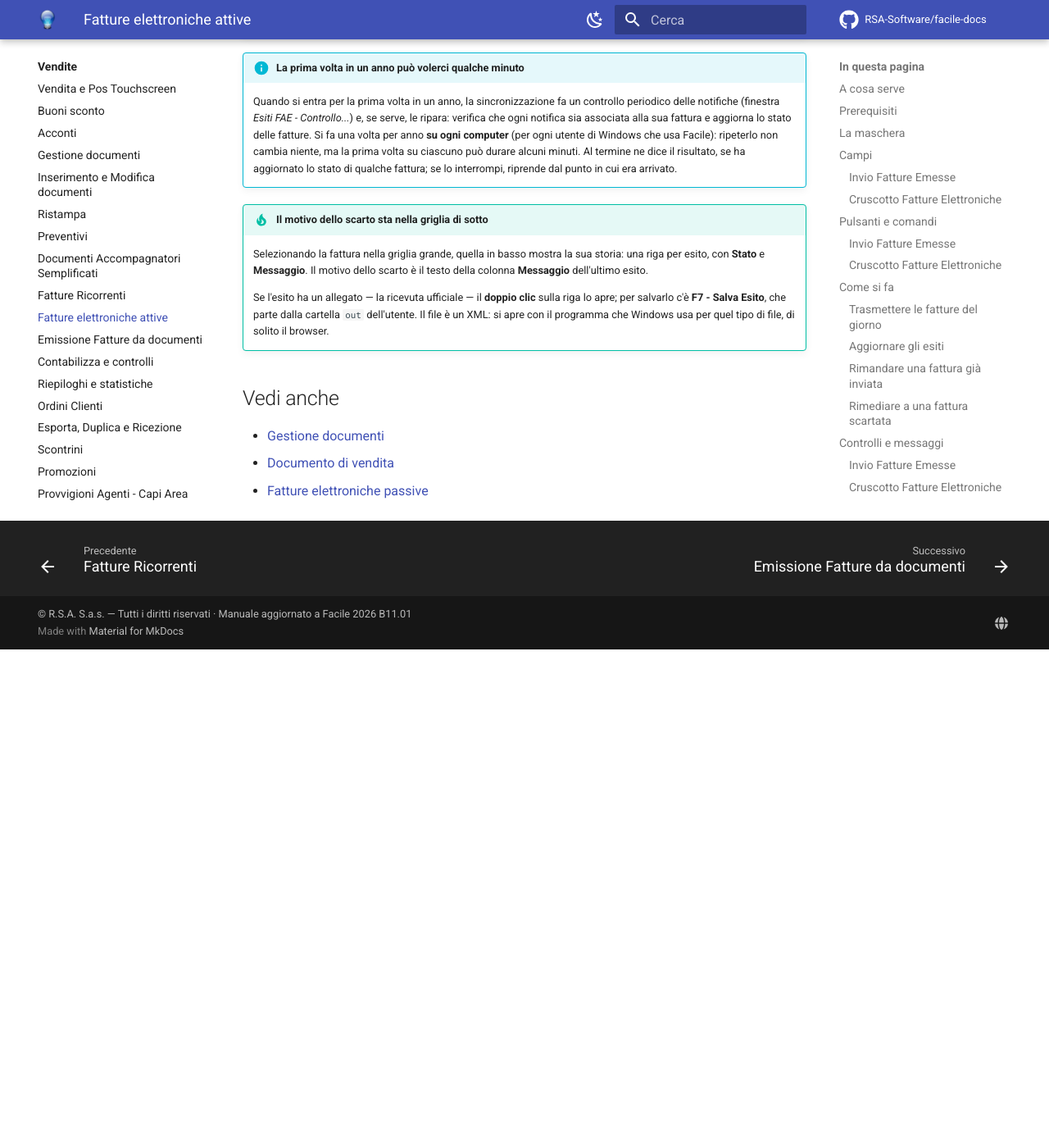
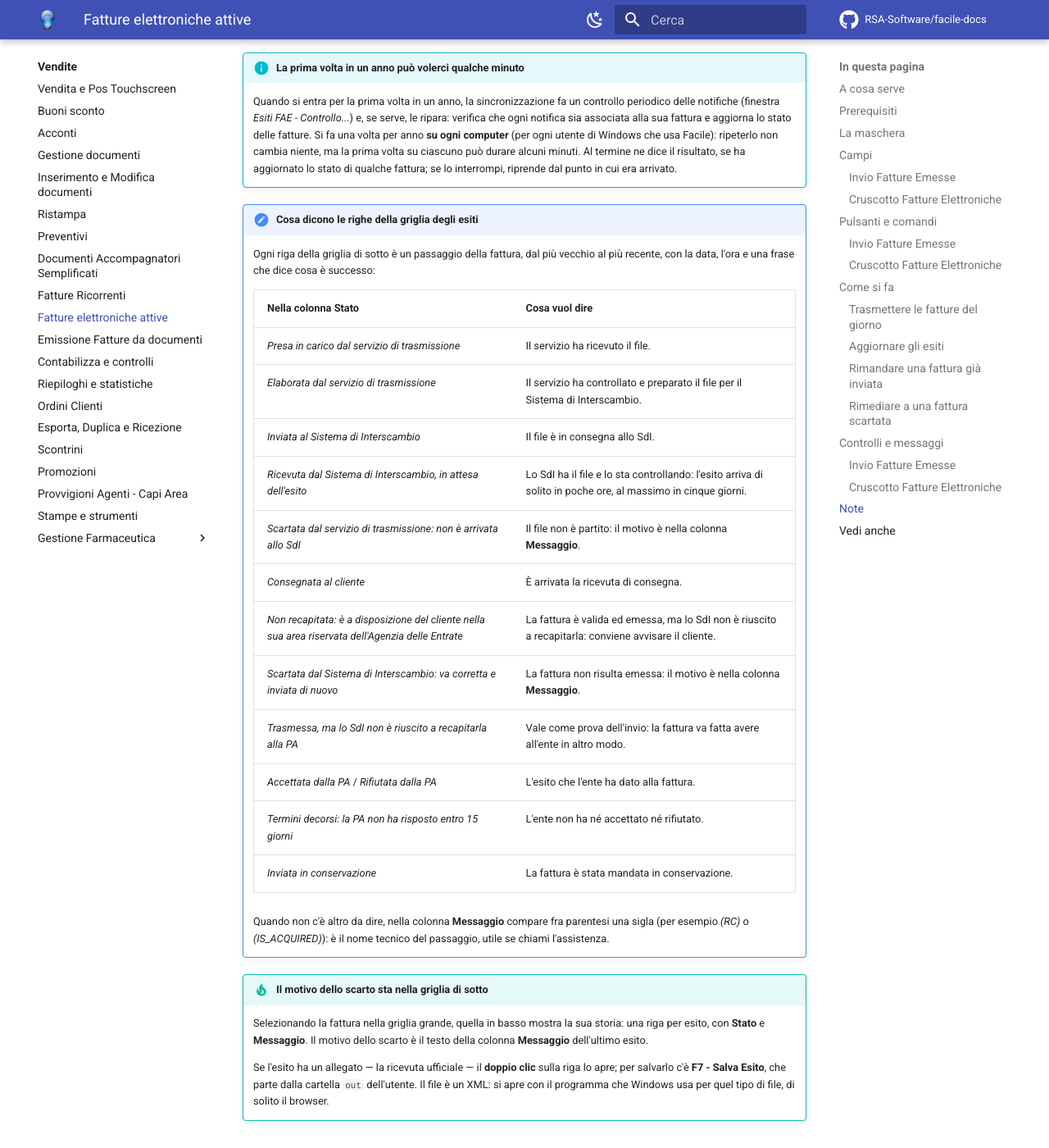
Before and after one commit to RSA-Software/facile-docs, an MkDocs documentation site: the page built from docs/moduli/vendite/fatture-elettroniche-attive.md, in a window 1280 px wide and 1400 px high, scrolled down 12538 px. Shown: the whole window at 82% size. Built offline with MkDocs 1.6.1 and Material for MkDocs 9.7.7, drawn with Linux system fonts in a browser that asks for light colours; comment, search, counter and statistics services are not loaded; before the commit the page ends 13330 px from its top, so only the background shows below that.

Commit message:
Fatture elettroniche attive: cosa dicono le righe della griglia degli esiti
Co-Authored-By: Claude Fable 5.2 <noreply@anthropic.com>

```diff
--- a/docs/moduli/vendite/fatture-elettroniche-attive.md
+++ b/docs/moduli/vendite/fatture-elettroniche-attive.md
@@ -358,6 +358,31 @@ Gli esiti di una sola fattura o autofattura si vedono anche dal
     termine ne dice il risultato, se ha aggiornato lo stato di qualche fattura;
     se lo interrompi, riprende dal punto in cui era arrivato.
 
+!!! note "Cosa dicono le righe della griglia degli esiti"
+
+    Ogni riga della griglia di sotto è un passaggio della fattura, dal più
+    vecchio al più recente, con la data, l'ora e una frase che dice cosa è
+    successo:
+
+    | Nella colonna **Stato** | Cosa vuol dire |
+    |---|---|
+    | *Presa in carico dal servizio di trasmissione* | Il servizio ha ricevuto il file. |
+    | *Elaborata dal servizio di trasmissione* | Il servizio ha controllato e preparato il file per il Sistema di Interscambio. |
+    | *Inviata al Sistema di Interscambio* | Il file è in consegna allo SdI. |
+    | *Ricevuta dal Sistema di Interscambio, in attesa dell'esito* | Lo SdI ha il file e lo sta controllando: l'esito arriva di solito in poche ore, al massimo in cinque giorni. |
+    | *Scartata dal servizio di trasmissione: non è arrivata allo SdI* | Il file non è partito: il motivo è nella colonna **Messaggio**. |
+    | *Consegnata al cliente* | È arrivata la ricevuta di consegna. |
+    | *Non recapitata: è a disposizione del cliente nella sua area riservata dell'Agenzia delle Entrate* | La fattura è valida ed emessa, ma lo SdI non è riuscito a recapitarla: conviene avvisare il cliente. |
+    | *Scartata dal Sistema di Interscambio: va corretta e inviata di nuovo* | La fattura non risulta emessa: il motivo è nella colonna **Messaggio**. |
+    | *Trasmessa, ma lo SdI non è riuscito a recapitarla alla PA* | Vale come prova dell'invio: la fattura va fatta avere all'ente in altro modo. |
+    | *Accettata dalla PA* / *Rifiutata dalla PA* | L'esito che l'ente ha dato alla fattura. |
+    | *Termini decorsi: la PA non ha risposto entro 15 giorni* | L'ente non ha né accettato né rifiutato. |
+    | *Inviata in conservazione* | La fattura è stata mandata in conservazione. |
+
+    Quando non c'è altro da dire, nella colonna **Messaggio** compare fra
+    parentesi una sigla (per esempio *(RC)* o *(IS_ACQUIRED)*): è il nome
+    tecnico del passaggio, utile se chiami l'assistenza.
+
 !!! tip "Il motivo dello scarto sta nella griglia di sotto"
 
     Selezionando la fattura nella griglia grande, quella in basso mostra la sua
```
Also changed, not shown: docs/appendici/messaggi-errore.md (+1 -1 lines).
